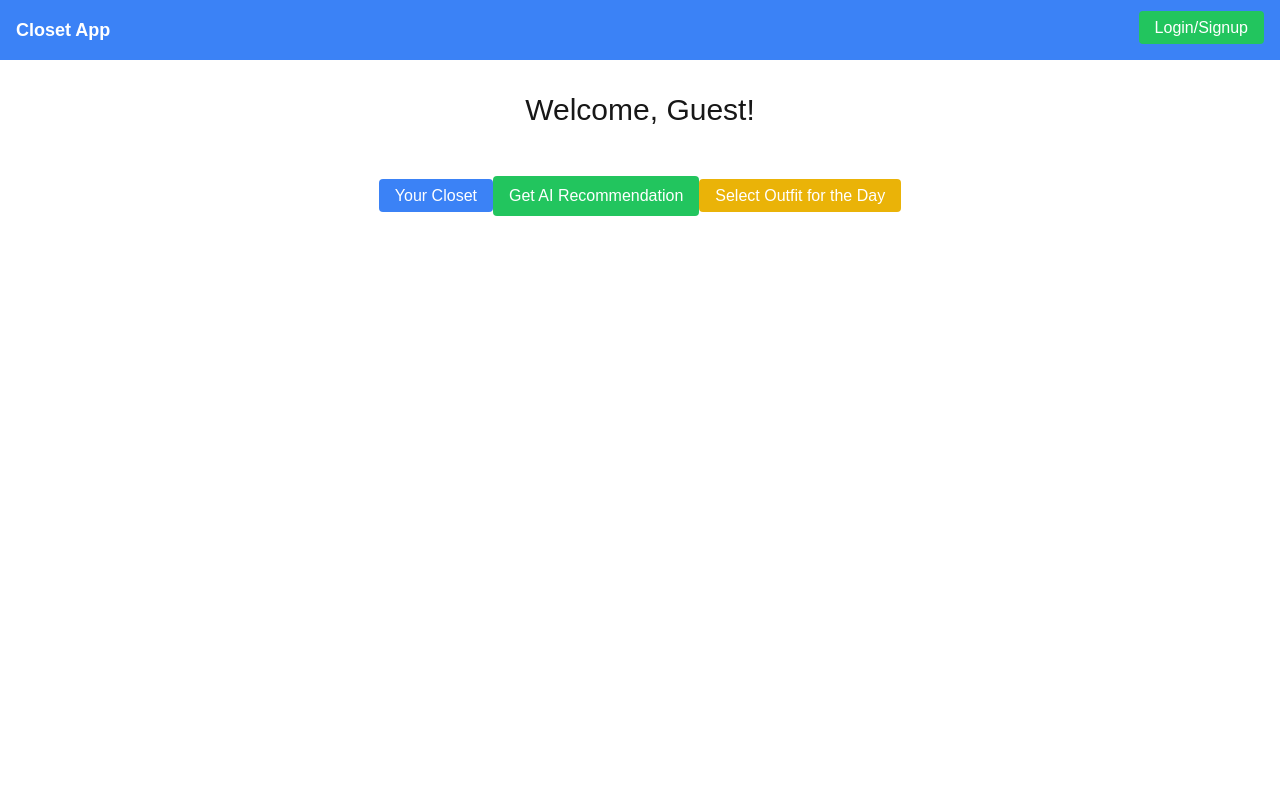
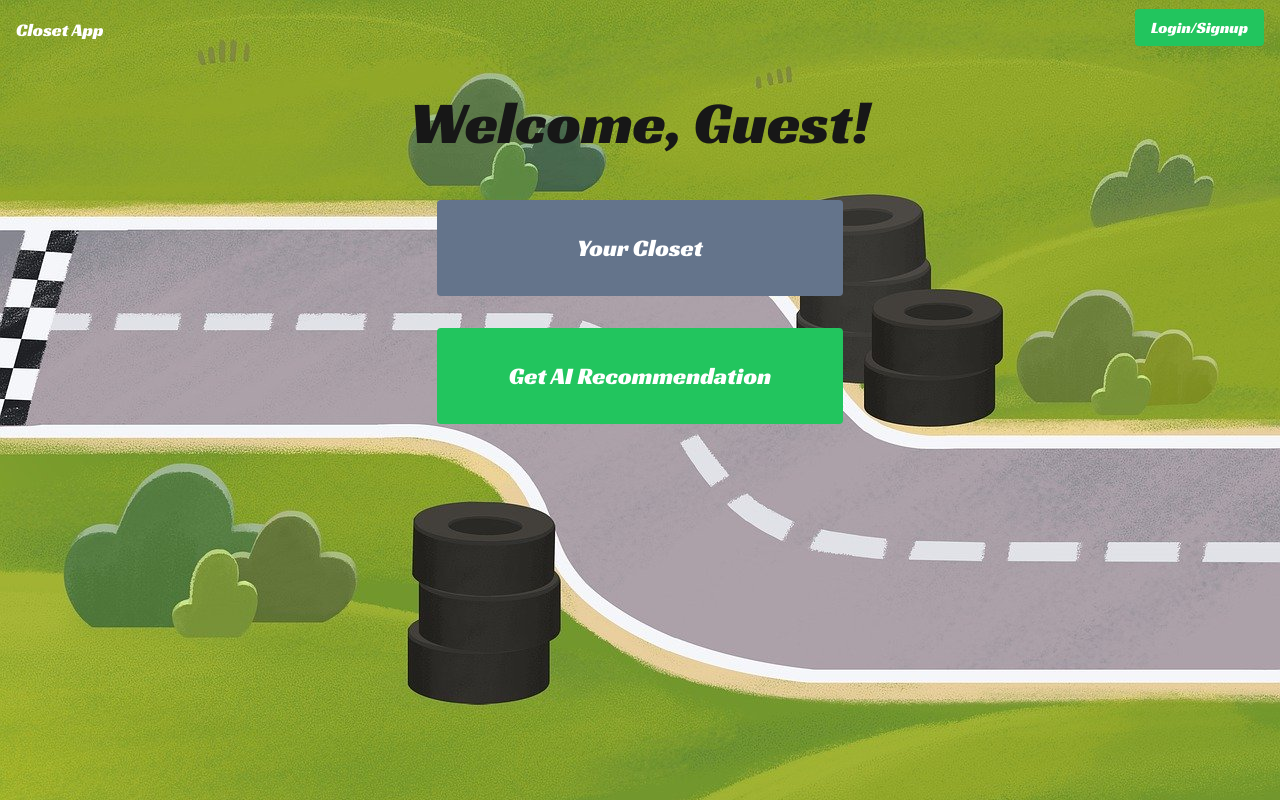
Before and after one commit to SudeepJoshi456/Outfitory.ai, a Next.js app: page / in a window 1280 px wide. Built offline with nearby package versions, Linux system fonts and the light colour scheme; no server answers.

Commit message:
added styling to home page

```diff
--- a/src/app/globals.css
+++ b/src/app/globals.css
@@ -3,8 +3,10 @@
 @tailwind utilities;
 
 :root {
-  --background: #ffffff;
+  /* --background: #ffffff; */
   --foreground: #171717;
+  background-image: url("../public/images/racing-jpg.jpg");
+  background-size:cover;
 }
 
 @media (prefers-color-scheme: dark) {
--- a/src/components/Home.tsx
+++ b/src/components/Home.tsx
@@ -6,6 +6,7 @@ import { useEffect, useState } from 'react';
 import { doc, getDoc } from 'firebase/firestore';
 import axios from 'axios';
 import Link from 'next/link';
+import "@/styles/home.styles.css"
 
 export default function Home() {
   const [user] = useAuthState(auth);
@@ -49,22 +50,31 @@ export default function Home() {
 
   return (
     <div className="flex flex-col items-center p-8">
-      <h1 className="text-3xl">Welcome, {username || 'Guest'}!</h1>
-      <div className="mt-8 space-y-4">
-        <Link href="/closet" className="px-4 py-2 bg-blue-500 text-white rounded">
+      <h1 className="text-6xl font-serif racing-sans-one-regular">Welcome, {username || 'Guest'}!</h1>
+      <div className="w-2/3 mt-8 flex flex-col items-center justify-center">
+        <div className="w-1/2 m-4 flex justify-center racing-sans-one-regular">
+        <button
+            onClick={() => {
+              alert(`In progress`);
+            }}
+            className="w-full p-8 bg-slate-500 text-white rounded block text-2xl"
+          >
             Your Closet
-        </Link>
-
+          </button>
+        </div>
+        <div className='w-1/2 m-4 flex justify-center racing-sans-one-regular'>
           <button
             onClick={() => {
               alert(`The weather is ${weather}. Consider wearing white t-shirt and blue shorts.`);
             }}
-          className="px-4 py-2 bg-green-500 text-white rounded"
+            className="w-full p-8 bg-green-500 text-white rounded text-2xl"
           >
             Get AI Recommendation
           </button>
-        <Link href="/select-outfit" className="px-4 py-2 bg-yellow-500 text-white rounded">Select Outfit for the Day
-        </Link>
+        </div>
+
+
+
       </div>
     </div>
   );
--- a/src/components/Navbar.tsx
+++ b/src/components/Navbar.tsx
@@ -4,6 +4,7 @@
 import { useAuthState } from 'react-firebase-hooks/auth';
 import { auth } from '@/lib/firebase';
 import Link from 'next/link';
+import "@/styles/home.styles.css";
 
 
 
@@ -11,9 +12,9 @@ export default function Navbar() {
   const [user] = useAuthState(auth);
 
   return (
-    <nav className="flex justify-between p-4 bg-blue-500 text-white">
+    <nav className="flex justify-between p-4 bg-transparent text-white">
       <div>
-      <Link href="/" className="text-lg font-bold">
+      <Link href="/" className="text-lg font-bold racing-sans-one-regular">
     Closet App
     </Link>
       </div>
@@ -27,7 +28,7 @@ export default function Navbar() {
             </button>
           </div>
         ) : (
-            <Link href="/login" className="px-4 py-2 bg-green-500 rounded">
+            <Link href="/login" className="px-4 py-2 bg-green-500 rounded racing-sans-one-regular">
             Login/Signup
         </Link>
 
--- /dev/null
+++ b/src/styles/home.styles.css
@@ -0,0 +1,7 @@
+@import url('https://fonts.googleapis.com/css2?family=Racing+Sans+One&display=swap');
+
+.racing-sans-one-regular {
+    font-family: "Racing Sans One", sans-serif;
+    font-weight: 400;
+    font-style: normal;
+  }
```
Also changed, not shown: src/public/images/horse-jpg.jpg (added), src/public/images/racing-jpg.jpg (added). Lines whose indentation alone changed are shown as unchanged.
